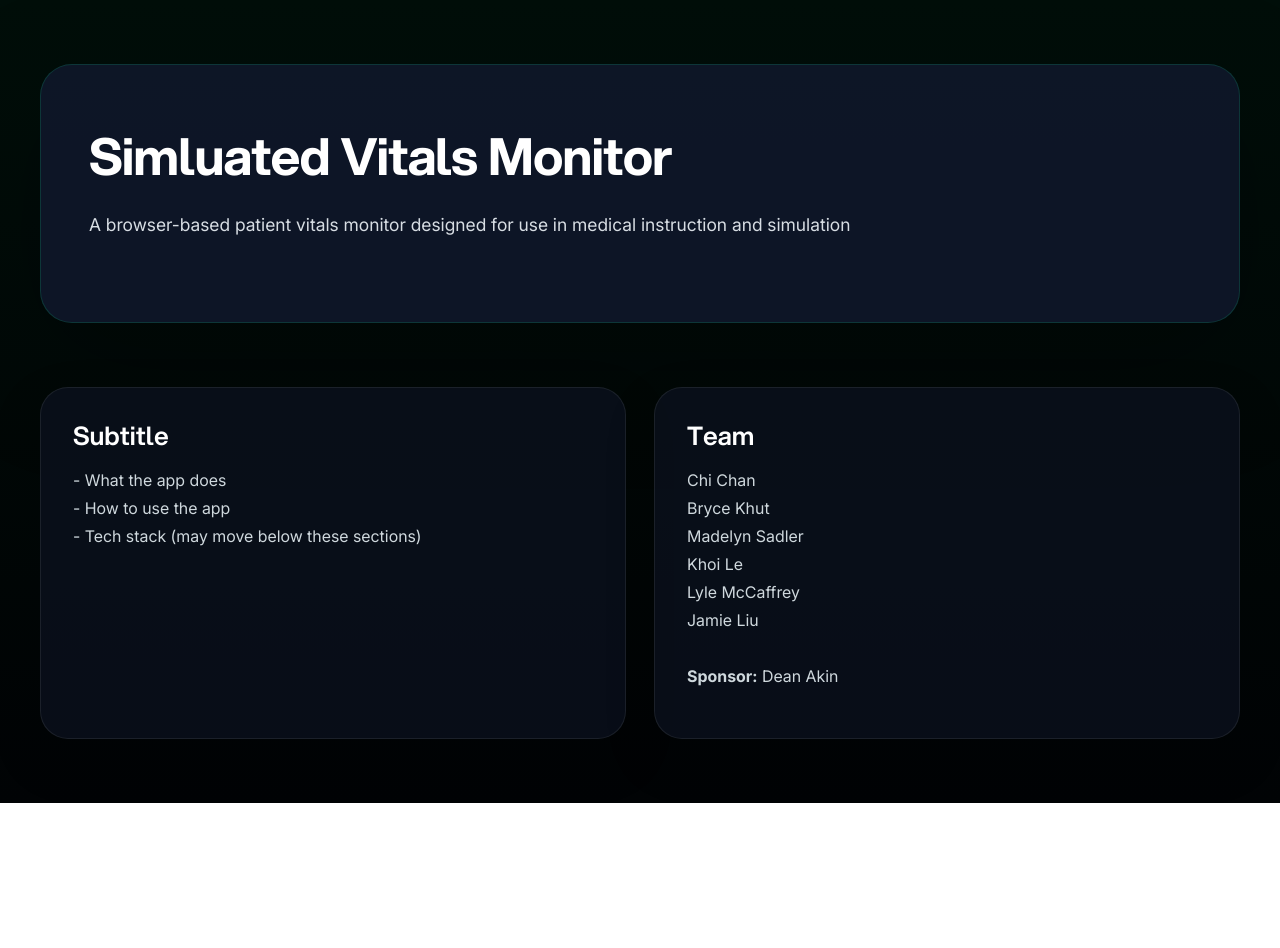
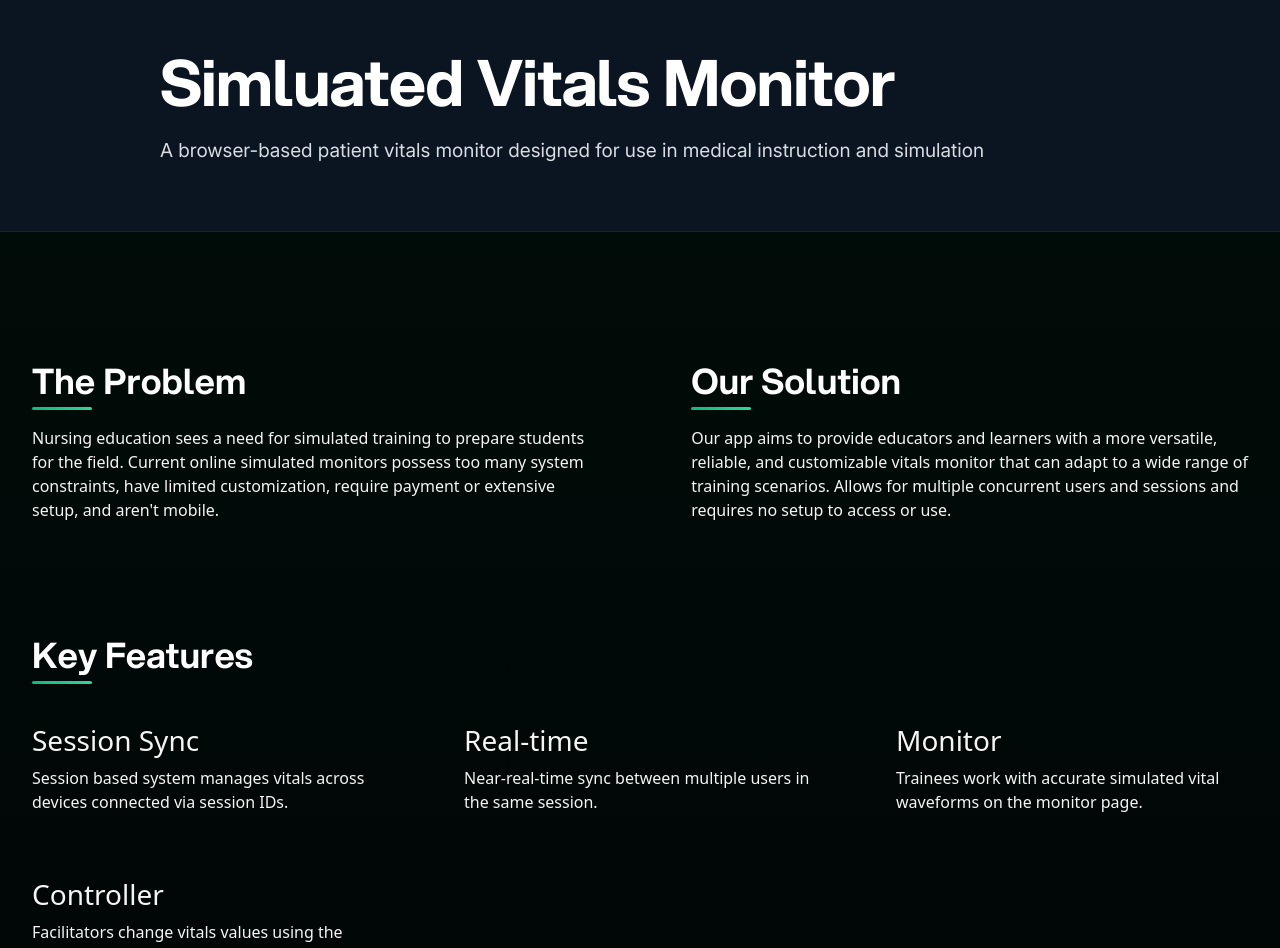
Before and after one commit to Online-Vitals-Monitor/Online-Vitals-Monitor, a React (Create React App) app in the folder frontend/: page /about in a window 1280 px wide. Shown: the part 80-1028 px from the top of the page. Before the commit the page ends 883 px from the top, so only its background shows below. Built offline with nearby package versions, Linux system fonts and the light colour scheme; no server answers.

Commit message:
progress on layout and content

```diff
--- a/frontend/src/pages/about/About.css
+++ b/frontend/src/pages/about/About.css
@@ -4,89 +4,220 @@
   padding: 0;
   display: flex;
   flex-direction: column;
-  gap: 4rem;
+  gap: 2rem;
   background: linear-gradient(#000e09, #010305);
   color: #f5f5f5;
 }
 
-.about-hero-section {
+/* Banner-style hero */
+.about-hero-banner {
   width: 100%;
-  max-width: 1200px;
-  margin: 4rem auto 0;
-  padding: 4rem 3rem;
-  border-radius: 32px;
-  border: 1px solid rgba(16, 185, 129, 0.2);
-  background: rgba(15, 23, 42, 0.92);
-  box-shadow: 0 40px 120px rgba(0, 0, 0, 0.25);
+  padding: 3rem 3rem;
+  background: rgba(15, 23, 42, 0.75);
+  border-bottom: 1px solid rgba(16, 185, 129, 0.15);
 }
 
 .about-hero-copy {
   max-width: 960px;
+  margin: 0 auto;
 }
 
 .about-hero-title {
   font-family: "Aspekta Variable", sans-serif;
   font-variation-settings: "wght" 700;
-  font-size: clamp(3rem, 4vw, 4.6rem);
+  font-size: clamp(3rem, 5vw, 4.6rem);
   line-height: 1.05;
   letter-spacing: -1px;
-  margin-bottom: 1.6rem;
+  margin-bottom: 1.2rem;
   color: white;
 }
 
 .about-hero-description {
   font-family: "Inter", sans-serif;
-  font-size: 1.1rem;
-  line-height: 1.9;
+  font-size: 1.2rem;
+  line-height: 1.7;
   max-width: 960px;
   color: #d7dde3;
 }
 
-.about-content-grid {
+/* Single column stack */
+.about-content-stack {
   width: 100%;
-  max-width: 1200px;
-  margin: 0 auto 4rem;
-  display: grid;
-  grid-template-columns: repeat(2, minmax(0, 1fr));
-  gap: 1.75rem;
+  max-width: 1000px;
+  margin: 0 auto 6rem;
+  display: flex;
+  flex-direction: column;
+  gap: 2.5rem;
+  padding: 0 3rem;
 }
 
+/* Enhanced cards */
 .about-card {
-  padding: 2rem;
-  border-radius: 28px;
-  background: rgba(10, 16, 29, 0.82);
-  border: 1px solid rgba(255, 255, 255, 0.08);
-  box-shadow: 0 20px 50px rgba(0, 0, 0, 0.18);
+  padding: 3rem;
+  border-radius: 32px;
+  background: rgba(10, 16, 29, 0.85);
+  border: 1px solid rgba(255, 255, 255, 0.1);
+  box-shadow: 0 25px 60px rgba(0, 0, 0, 0.2);
+  backdrop-filter: blur(10px);
 }
 
-.about-card h2 {
-  margin-bottom: 1rem;
+.section-title {
   font-family: "Aspekta Variable", sans-serif;
-  font-variation-settings: "wght" 600;
-  font-size: 1.6rem;
+  font-variation-settings: "wght" 650;
+  font-size: 2.2rem;
+  margin-bottom: 1.5rem;
   color: #ffffff;
+  position: relative;
+}
+
+.section-title::after {
+  content: '';
+  position: absolute;
+  bottom: -8px;
+  left: 0;
+  width: 60px;
+  height: 3px;
+  background: linear-gradient(90deg, #10b981, #34d399);
+  border-radius: 2px;
 }
 
 .about-card p {
   font-family: "Inter", sans-serif;
-  font-size: 1rem;
-  line-height: 1.75;
+  font-size: 1.1rem;
+  line-height: 1.85;
   color: #cfd8dd;
+  margin-bottom: 1rem;
 }
 
+.about-card ul {
+  font-family: "Inter", sans-serif;
+  font-size: 1.1rem;
+  line-height: 1.85;
+  color: #cfd8dd;
+  list-style: none;
+  padding-left: 0;
+}
+
+.about-card li {
+  position: relative;
+  padding-left: 2rem;
+  margin-bottom: 0.75rem;
+}
+
+.about-card li::before {
+  content: '→';
+  position: absolute;
+  left: 0;
+  color: #10b981;
+  font-weight: 600;
+}
+
+/* Full-width with smart max-width content */
+.content-max-width {
+  max-width: max(70%, 1400px);
+  margin: 0 auto;
+  padding: 0 2rem;
+}
+
+/* Problem/Solution side-by-side */
+.hero-grid {
+  display: grid;
+  grid-template-columns: 1fr 1fr;
+  gap: clamp(2rem, 8vw, 8rem);
+  position: relative;
+  margin: 6rem 0;
+}
+
+.problem-card.offset-left{
+  max-width: 650px;
+  justify-self: start;
+}
+
+.solution-card.offset-right {
+  max-width: 650px;
+  justify-self: end;
+}
+
+
+
+/* Screenshots */
+.screenshots-grid {
+  display: grid;
+  grid-template-columns: repeat(auto-fit, minmax(300px, 1fr));
+  gap: 2rem;
+  margin-top: 2rem;
+}
+
+
+/* Contact card */
+.contact-card {
+  text-align: center;
+  background: rgba(16, 185, 129, 0.1);
+  border-color: rgba(16, 185, 129, 0.3);
+}
+
+.contact-card a {
+  color: #10b981;
+  font-weight: 600;
+  font-size: 1.1rem;
+}
+
+.features-grid {
+  display: grid;
+  grid-template-columns: repeat(auto-fit, minmax(280px, 1fr));
+  gap: 3rem 5rem;
+  margin: 3rem 0;
+}
+
+/* Responsive */
 @media (max-width: 980px) {
-  .about-content-grid {
+  .about-content-stack {
+    padding: 0 2rem;
+    gap: 2rem;
+  }
+
+  .about-card {
+    padding: 2.5rem 2rem;
+  }
+
+  .team-section {
     grid-template-columns: 1fr;
+    gap: 2rem;
   }
+
+  .hero-grid {
+    grid-template-columns: 1fr !important;
+    gap: clamp(2rem, 5vw, 4rem);
+  }
+
+  .offset-left, .offset-right {
+    transform: none !important;
+  }
+
+  .problem-card.offset-left {
+    transform: translateX(-4rem);
+  }
+  .solution-card.offset-right {
+    transform: translateX(4rem);
+  }
+
 }
 
 @media (max-width: 720px) {
-  .about-page-container {
-    padding: 0;
+  .hero-grid {
+    padding: 0 1.5rem;
+    gap: 2.5rem;
   }
 
-  .about-hero-section {
-    margin-top: 3rem;
-    padding: 3rem 2rem;
+  .about-hero-banner {
+    padding: 2.5rem 2rem;
+  }
+
+  .about-content-stack {
+    padding: 0 1.5rem;
+  }
+
+  .about-card {
+    padding: 2rem 1.5rem;
   }
 }
--- a/frontend/src/pages/about/About.tsx
+++ b/frontend/src/pages/about/About.tsx
@@ -3,7 +3,8 @@ import "./About.css";
 const About = () => {
   return (
     <div className="about-page-container">
-      <section className="about-hero-section">
+      {/* Banner header */}
+      <section className="about-hero-banner">
         <div className="about-hero-copy">
           <h1 className="about-hero-title">Simluated Vitals Monitor</h1>
           <p className="about-hero-description">
@@ -12,20 +13,88 @@ const About = () => {
         </div>
       </section>
 
-      <section className="about-content-grid">
-        <div className="about-card">
-          <h2>Subtitle</h2>
-          <p>
-            - What the app does <br /> - How to use the app <br /> - Tech stack (may move below these sections)
-          </p>
+      <main className="about-main">
+        {/* Problem + Solution - SIDE-BY-SIDE desktop */}
+        <section className="problem-solution-section">
+          <div className="content-max-width">
+            <div className="hero-grid">
+              <article className="problem-card offset-left">
+                <h2 className="section-title">The Problem</h2>
+                <p>
+                  Nursing education sees a need for simulated training to prepare students for the field.
+                  Current online simulated monitors possess too many system constraints, have limited customization,
+                  require payment or extensive setup, and aren't mobile.
+                </p>
+              </article>
+              <article className="solution-card offset-right">
+                <h2 className="section-title">Our Solution</h2>
+                <p>
+                  Our app aims to provide educators and learners with a more versatile, reliable, and customizable
+                  vitals monitor that can adapt to a wide range of training scenarios. Allows for multiple concurrent
+                  users and sessions and requires no setup to access or use.
+                </p>
+              </article>
+            </div>
+          </div>
+        </section>
+
+        {/* Features - 2x2 grid */}
+        <section className="features-section">
+          <div className="content-max-width">
+            <h2 className="section-title centered-title">Key Features</h2>
+            <div className="features-grid">
+              <div className="feature-card">
+                <h3>Session Sync</h3>
+                <p>Session based system manages vitals across devices connected via session IDs.</p>
+              </div>
+              <div className="feature-card">
+                <h3>Real-time</h3>
+                <p>Near-real-time sync between multiple users in the same session.</p>
+              </div>
+              <div className="feature-card">
+                <h3>Monitor</h3>
+                <p>Trainees work with accurate simulated vital waveforms on the monitor page.</p>
+              </div>
+              <div className="feature-card">
+                <h3>Controller</h3>
+                <p>Facilitators change vitals values using the control page, with access to preset configurations and multiple methods of adjustment.</p>
+              </div>
+            </div>
+          </div>
+        </section>
+
+        {/* How to Use */}
+        <section className="usage-section">
+          <div className="content-max-width">
+            <h2 className="section-title centered-title">How to Use</h2>
+          </div>
+        </section>
+
+        {/* Tech Stack - Inline badges */}
+        <section className="tech-section">
+          <div className="content-max-width">
+            <h2 className="section-title">Tech Stack</h2>
+            <div className="tech-grid">
+
+            </div>
+          </div>
+        </section>
+
+        {/* Team */}
+        <section className="team-section">
+          <div className="content-max-width">
+            <h2 className="section-title centered-title">Team</h2>
+
+          </div>
+        </section>
+      </main>
+
+      {/* Contact footer */}
+      <footer className="contact-footer">
+        <div className="content-max-width">
+          <p>Questions? <a href="mailto:mccaffrl@oregonstate.edu">Email Lyle</a></p>
         </div>
-        <div className="about-card">
-          <h2>Team</h2>
-          <p>
-            Chi Chan <br /> Bryce Khut <br /> Madelyn Sadler <br /> Khoi Le <br /> Lyle McCaffrey <br /> Jamie Liu <br /><br /> <b>Sponsor:</b> Dean Akin <br />
-          </p>
-        </div>
-      </section>
+      </footer>
     </div>
   );
 };
```
